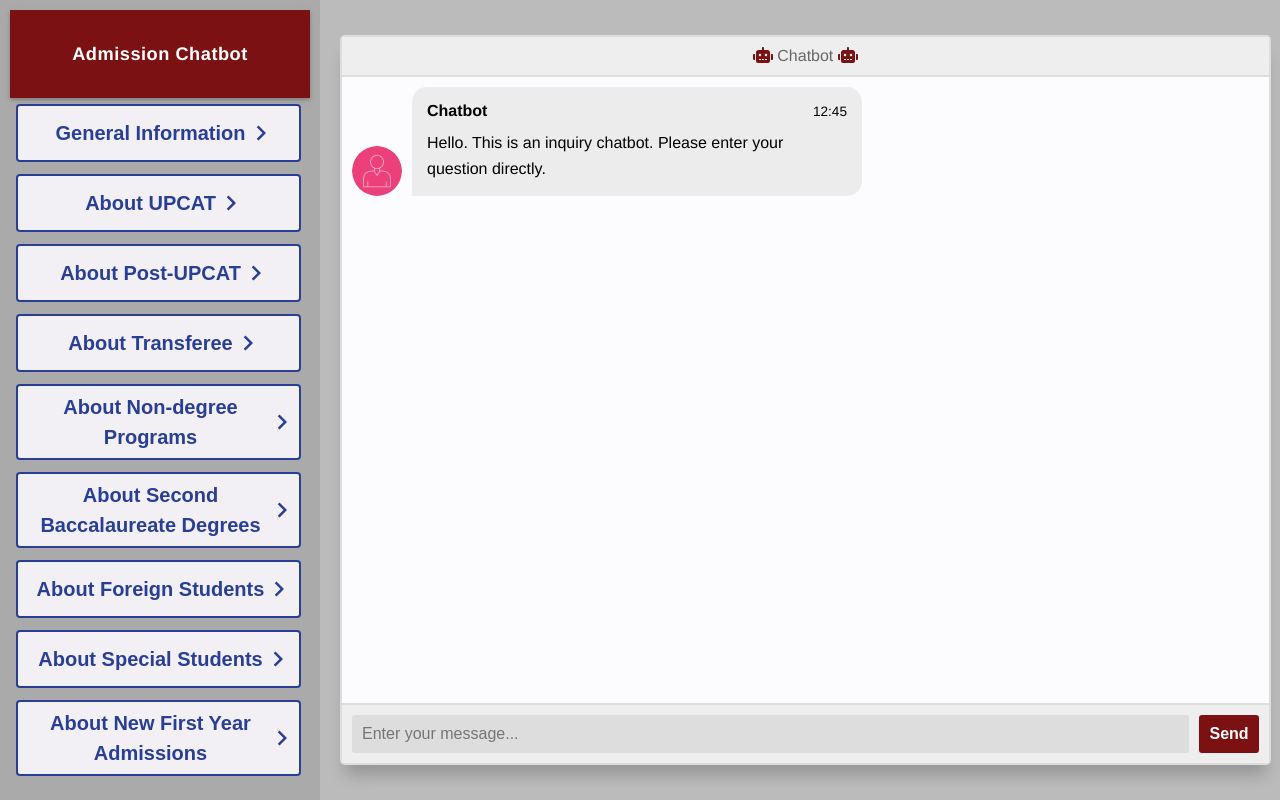
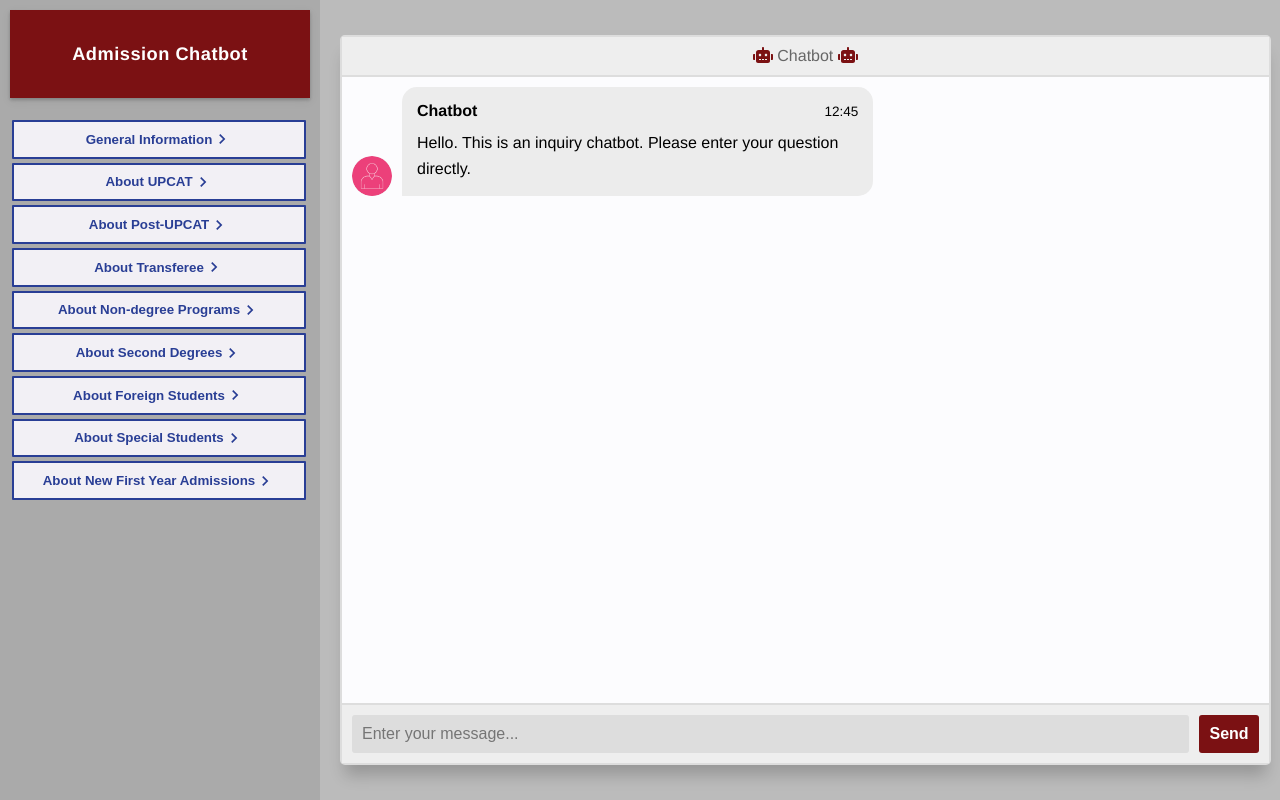
Before and after one commit to jfeching/admission_chatbot, a Flask app: page / in a window 1280 px wide. Run offline with Flask 3, Linux system fonts and the light colour scheme; parts of the project's set-up code (start-up, migrations or seed data) failed here and were passed over; some libraries are stand-ins or nearby versions.

Commit message:
refactor frontend

```diff
--- a/static/style.css
+++ b/static/style.css
@@ -14,16 +14,18 @@
 .column {
     float: left;
     padding: 10px;
+
     height: 800px;
-    /* Should be removed. Only for demonstration */
 }
 
 .left {
     width: 25%;
+    background-color: #aaa;
 
 }
 
 .right {
+    background-color: #bbb;
     width: 75%;
 }
 
@@ -101,8 +103,8 @@ body {
 }
 
 .msg-img {
-    width: 50px;
-    height: 50px;
+    width: 40px;
+    height: 40px;
     margin-right: 10px;
     background: #ddd;
     background-repeat: no-repeat;
@@ -112,7 +114,7 @@ body {
 }
 
 .msg-bubble {
-    max-width: 450px;
+    max-width: 52%;
     padding: 15px;
     border-radius: 15px;
     background: var(--left-msg-bg);
@@ -124,6 +126,7 @@ ul {
 
 .msg-text {
     line-height: 1.6;
+
 }
 
 .msg-info {
@@ -211,7 +214,8 @@ ul {
     padding: 0 1.5em;
     background: #7b1113;
     box-shadow: 0 2px 3px rgba(0, 0, 0, .2), 0 3px 10px rgba(0, 0, 0, .07);
-    text-align: left
+    text-align: left;
+    margin-bottom: 20px;
 }
 
 .wc-header__title {
@@ -299,25 +303,23 @@ ul {
 
 .wc-menu__content-btn {
     box-sizing: border-box;
-    width: 95%;
+    width: 98%;
     display: inline-flex;
     align-items: center;
     justify-content: center;
     min-height: 2.9em;
-    margin: .3em;
+    margin: .15em;
     padding: .3em .8em;
-    padding-right: .1em;
     border: 2px solid #293e95;
-    border-radius: 4px;
+    border-radius: 1px;
     background-color: #f2f0f5;
     color: #293e95;
     font-weight: bold;
-    line-height: 1.5;
+    line-height: 1.3;
     text-align: center;
     cursor: pointer;
     transition: background-color .2s ease, border .2s ease, color .2s ease, opacity .2s ease;
     transition: opacity .3s ease-in-out;
-    font-size: 20px;
 }
 
 .vertical-center {
@@ -368,21 +370,31 @@ ul {
     min-height: 2.9em;
     margin: .3em;
     padding: .3em .8em;
-    padding-right: .1em;
     border: 2px solid #293e95;
-    border-radius: 4px;
+    border-radius: 2px;
     background-color: #f2f0f5;
     color: #293e95;
     font-weight: bold;
-    line-height: 1.5;
+    line-height: 1.1;
     text-align: center;
     cursor: pointer;
     transition: background-color .2s ease, border .2s ease, color .2s ease, opacity .2s ease;
     transition: opacity .3s ease-in-out;
-    font-size: 14px;
 }
 
 #loading-indicator {
     display: none;
     margin: auto;
 }
+
+@media screen and (min-width: 320px) {
+    body {
+        font-size: calc(12px + 6 * ((100vw - 320px) / 680));
+    }
+}
+
+@media screen and (min-width: 1000px) {
+    body {
+        font-size: 16px;
+    }
+}
--- a/templates/index.html
+++ b/templates/index.html
@@ -12,7 +12,7 @@
 
 <body>
 <div class="row">
-  <div class="column left" style="background-color:#aaa;">
+  <div class="column left">
     <div class="wc-header">
       <span class="wc-header__title">Admission Chatbot</span>
       </span>
@@ -22,12 +22,12 @@
     <button class="wc-menu__content-btn" id="abt-post-upcat"><!----><span>About Post-UPCAT</span></button>
     <button class="wc-menu__content-btn" id="abt-transfer"><!----><span>About Transferee</span></button>
     <button class="wc-menu__content-btn" id="abt-nd"><!----><span>About Non-degree Programs</span></button>
-    <button class="wc-menu__content-btn" id="abt-sd"><!----><span>About Second Baccalaureate Degrees</span></button>
+    <button class="wc-menu__content-btn" id="abt-sd"><!----><span>About Second Degrees</span></button>
     <button class="wc-menu__content-btn" id="abt-fs"><!----><span>About Foreign Students</span></button>
     <button class="wc-menu__content-btn" id="abt-ss"><!----><span>About Special Students</span></button>
     <button class="wc-menu__content-btn" id="abt-nfya"><!----><span>About New First Year Admissions</span></button>
   </div>
-  <div class="column right" style="background-color:#bbb;">
+  <div class="column right">
 
     <section class="msger">
         <header class="msger-header">
```
